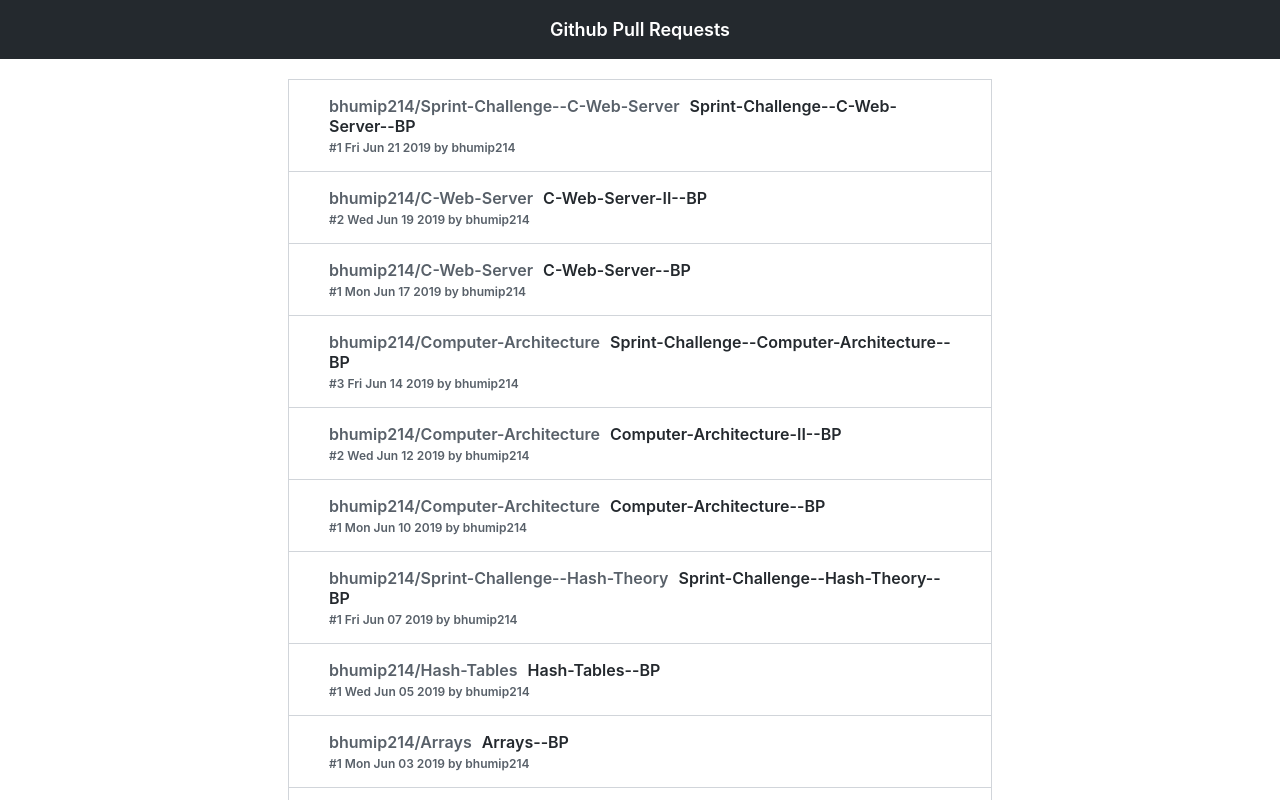
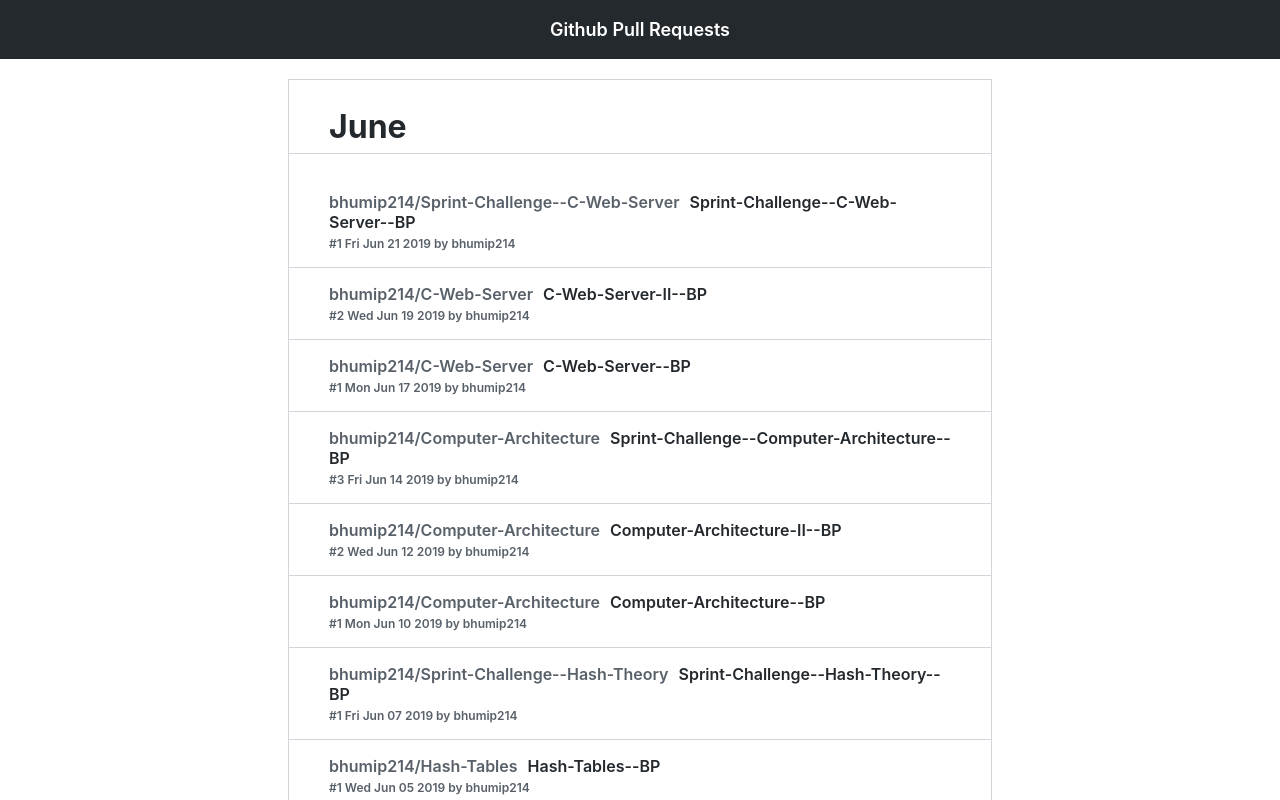
Before and after one commit to bhumip214/Github-Monthly-Pull-Requests, a React (Create React App) app: page / in a window 1280 px wide. Shown: the top 800 px of the page. Built offline with nearby package versions, Linux system fonts and the light colour scheme.

Commit message:
updated DisplayList component

```diff
--- a/src/Components/DisplayList.js
+++ b/src/Components/DisplayList.js
@@ -1,18 +1,30 @@
 import React from "react";
 import pullRequestsData from "./PRLists";
+import { groupByMonth } from "./helper";
 
 class DisplayList extends React.Component {
   constructor() {
     super();
     this.state = {
       pullRequests: pullRequestsData.data.viewer.pullRequests.nodes,
-      username: pullRequestsData.data.viewer.login
+      username: pullRequestsData.data.viewer.login,
+      months: groupByMonth(pullRequestsData.data.viewer.pullRequests.nodes)
     };
   }
   render() {
     return (
       <div className="listsWrapper">
-        {this.state.pullRequests.map((pullRequest, index) => {
+        {this.state.months.map((month, index) => {
+          console.log(month);
+          if (month.pullRequests.length === 0) {
+            return null;
+          }
+          return (
+            <div>
+              <h1 key={index} className="lists">
+                {month.month}
+              </h1>
+              {month.pullRequests.map((pullRequest, index) => {
                 return (
                   <li className="lists" key={index}>
                     <a
@@ -28,7 +40,9 @@
                       className="PRName"
                       href={`https://github.com/${
                         pullRequest.repository.owner.login
-                }/${pullRequest.repository.name}/pull/${pullRequest.number}`}
+                      }/${pullRequest.repository.name}/pull/${
+                        pullRequest.number
+                      }`}
                     >
                       {pullRequest.title}
                     </a>
@@ -42,6 +56,9 @@
               })}
             </div>
           );
+        })}
+      </div>
+    );
   }
 }
 
```
Lines whose indentation alone changed are shown as unchanged.
